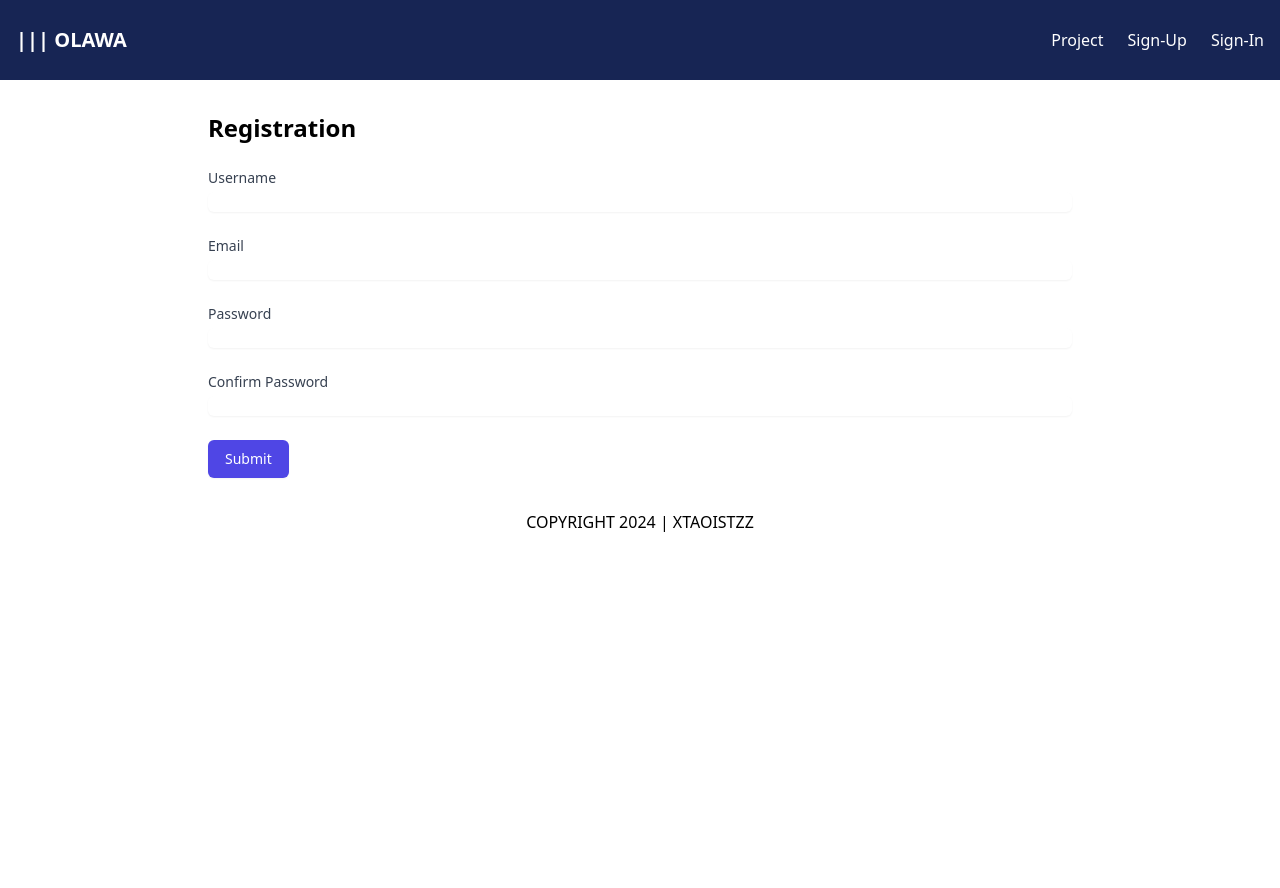
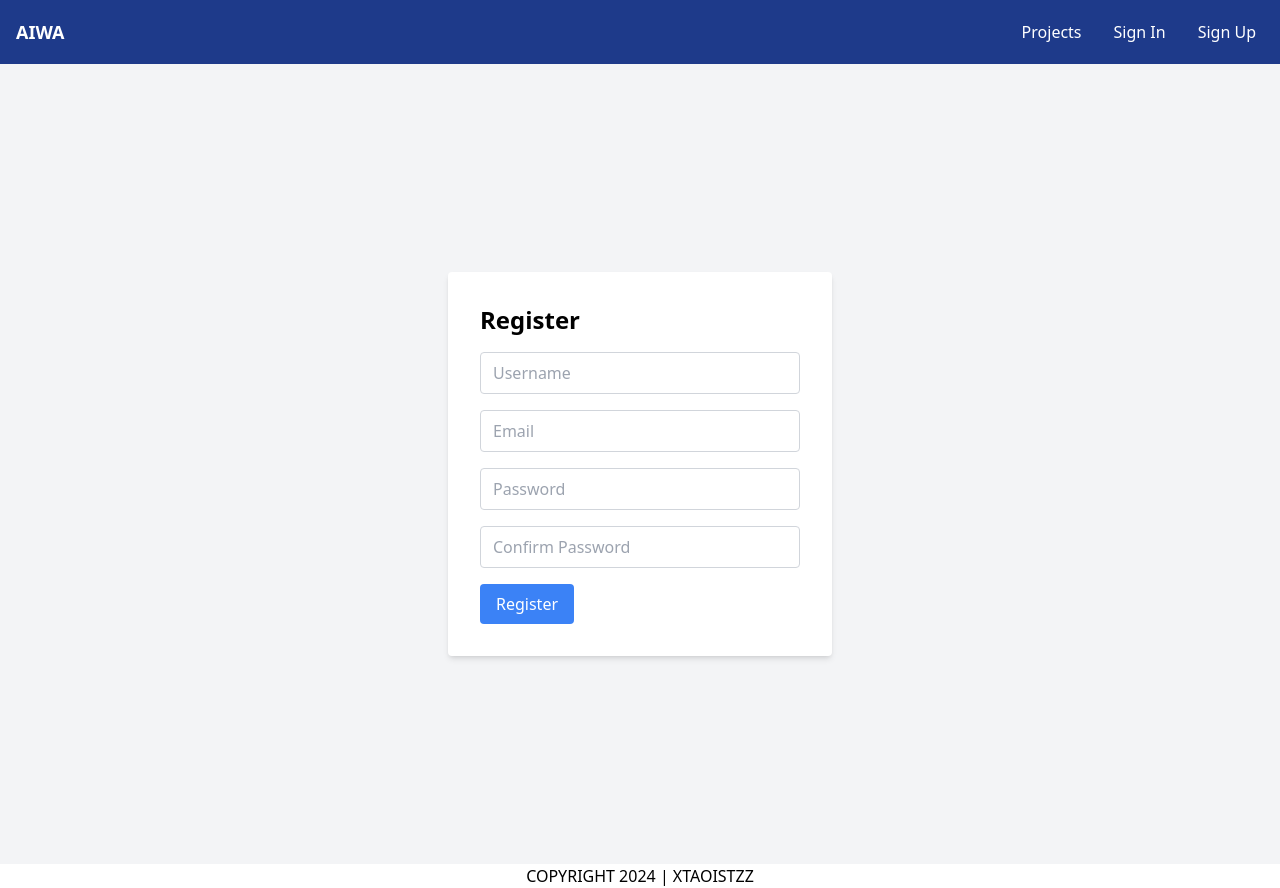
Before and after one commit to xTaoistzz/project-manage, a Next.js app: page /auth/register in a window 1280 px wide. Before the commit the page ends 800 px from the top, so only its background shows below. Built offline with nearby package versions, Linux system fonts and the light colour scheme.

Commit message:
interface

```diff
--- a/app/auth/login/page.tsx
+++ b/app/auth/login/page.tsx
@@ -8,12 +8,12 @@ const Login = () => {
   const [username, setUsername] = useState('');
   const [password, setPassword] = useState('');
   const [response, setResponse] = useState('');
-  const router = useRouter()
+  const router = useRouter();
   const handleSubmit = async (e: React.FormEvent) => {
     e.preventDefault();
-
     try {
-      const { data } = await axios.post(`https://baiat.wattanapong.com/login`, { username, password }, {withCredentials: true});
+      const { data } = await axios.post(`${process.env.BACK_URL}/login`, { username, password }, {withCredentials: true});
+      router.push('/project')
     } catch (error) {
       console.error('Error:', error);
     }
--- a/app/auth/register/page.tsx
+++ b/app/auth/register/page.tsx
@@ -1,111 +1,93 @@
-"use client";
+"use client"
 
-import axios from "axios";
-import { useRouter } from "next/navigation";
-import { use, useState } from "react";
-import dotenv from "dotenv"
-dotenv.config()
+import { useState } from 'react';
+import axios from 'axios';
+import { useRouter } from 'next/navigation';
 
-const Register = () => {
-  const [username, setUsername] = useState("");
-  const [email, setEmail] = useState("");
-  const [password, setPassword] = useState("");
-  const [comPassword, setComPassword] = useState("");
-  const router = useRouter;
+const Register: React.FC = () => {
+  const [formData, setFormData] = useState({
+    username: '',
+    email: '',
+    password: '',
+    comPassword: ''
+  });
+
+  const router = useRouter();
+
+  const handleChange = (e: React.ChangeEvent<HTMLInputElement>) => {
+    const { name, value } = e.target;
+    setFormData(prevState => ({
+      ...prevState,
+      [name]: value
+    }));
+  };
 
   const handleSubmit = async (e: React.FormEvent) => {
     e.preventDefault();
     try {
-      const Register = await axios.post(`https://baiat.wattanapong.com/register`, { username, email, password, comPassword });
-      Response.json(Register)
+      const response = await axios.post(`${process.env.BACK_URL}/register`, formData);
+      console.log(response.data); // Handle success response
+      // Redirect to login page
+      router.push('/auth/login');
     } catch (error) {
-      console.error(error);
+      console.error('Error:', error); // Handle error
     }
   };
+
   return (
-    <>
-      <div className="max-w-4xl mx-auto px-4 py-8">
-        <h1 className="text-2xl font-semibold mb-6">Registration</h1>
-        <form onSubmit={handleSubmit} className="space-y-6">
-          <div>
-            <label
-              htmlFor="username"
-              className="block text-sm font-medium text-gray-700"
-            >
-              Username
-            </label>
+    <div className="bg-gray-100 min-h-screen flex flex-col justify-center items-center">
+      <div className="bg-white p-8 rounded shadow-md w-96">
+        <h2 className="text-2xl font-bold mb-4">Register</h2>
+        <form onSubmit={handleSubmit}>
+          <div className="mb-4">
             <input
               type="text"
               name="username"
-              id="username"
-              required
-              value={username}
-              onChange={(e) => setUsername(e.target.value)}
-              className="mt-1 block w-full rounded-md border-gray-300 shadow-sm focus:border-indigo-500 focus:ring-indigo-500 sm:text-sm"
+              value={formData.username}
+              onChange={handleChange}
+              placeholder="Username"
+              className="border border-gray-300 rounded px-3 py-2 w-full"
             />
           </div>
-          <div>
-            <label
-              htmlFor="email"
-              className="block text-sm font-medium text-gray-700"
-            >
-              Email
-            </label>
+          <div className="mb-4">
             <input
-              type="text"
+              type="email"
               name="email"
-              id="email"
-              required
-              value={email}
-              onChange={(e) => setEmail(e.target.value)}
-              className="mt-1 block w-full rounded-md border-gray-300 shadow-sm focus:border-indigo-500 focus:ring-indigo-500 sm:text-sm"
+              value={formData.email}
+              onChange={handleChange}
+              placeholder="Email"
+              className="border border-gray-300 rounded px-3 py-2 w-full"
             />
           </div>
-          <div>
-            <label
-              htmlFor="password"
-              className="block text-sm font-medium text-gray-700"
-            >
-              Password
-            </label>
+          <div className="mb-4">
             <input
               type="password"
               name="password"
-              id="password"
-              required
-              value={password}
-              onChange={(e) => setPassword(e.target.value)}
-              className="mt-1 block w-full rounded-md border-gray-300 shadow-sm focus:border-indigo-500 focus:ring-indigo-500 sm:text-sm"
+              value={formData.password}
+              onChange={handleChange}
+              placeholder="Password"
+              className="border border-gray-300 rounded px-3 py-2 w-full"
             />
           </div>
-          <div>
-            <label
-              htmlFor="comPassword"
-              className="block text-sm font-medium text-gray-700"
-            >
-              Confirm Password
-            </label>
+          <div className="mb-4">
             <input
               type="password"
               name="comPassword"
-              id="comPassword"
-              required
-              value={comPassword}
-              onChange={(e) => setComPassword(e.target.value)}
-              className="mt-1 block w-full rounded-md border-gray-300 shadow-sm focus:border-indigo-500 focus:ring-indigo-500 sm:text-sm"
+              value={formData.comPassword}
+              onChange={handleChange}
+              placeholder="Confirm Password"
+              className="border border-gray-300 rounded px-3 py-2 w-full"
             />
           </div>
-          <div>
           <button
             type="submit"
-            className="inline-flex justify-center py-2 px-4 border border-transparent shadow-sm text-sm font-medium rounded-md text-white bg-indigo-600 hover:bg-indigo-700 focus:outline-none focus:ring-2 focus:ring-offset-2 focus:ring-indigo-500"
+            className="bg-blue-500 hover:bg-blue-600 text-white px-4 py-2 rounded"
           >
-            Submit
+            Register
           </button>
-        </div>
         </form>
       </div>
-    </>
+    </div>
   );
 };
 
--- a/app/components/Navbar.tsx
+++ b/app/components/Navbar.tsx
@@ -1,29 +1,30 @@
-import Link from "next/link";
+import Link from 'next/link';
 
-export default function Navbar() {
+const Navbar: React.FC = () => {
   return (
-    <>
-      <div className="w-full h-20 bg-blue-950 sticky top-0">
-        <div className="container mx-auto px-4 h-full">
-          <div className="flex justify-between items-center h-full">
-            <Link href="/">
-              <div className="text-white font-semibold text-xl">||| OLAWA</div>
-            </Link>
-
-            <ul className="hidden md:flex gap-x-6 text-white">
-              <li>
-                <Link href="/project/create">Project</Link>
-              </li>
-              <li>
-                <Link href="/auth/register">Sign-Up</Link>
-              </li>
-              <li>
-                <Link href="/auth/login">Sign-In</Link>
-              </li>
-            </ul>
-          </div>
+    <nav className="bg-blue-900 p-4 flex justify-between items-center">
+      <div>
+        <span className="text-white text-lg font-bold">AIWA</span>
+      </div>
+      <div className="flex space-x-4">
+        <div className="nav-item">
+          <Link href="/project">
+            <div className="text-white cursor-pointer hover:bg-blue-800 transition duration-200 rounded px-2 py-1">Projects</div>
+          </Link>
+        </div>
+        <div className="nav-item">
+          <Link href="/auth/login">
+            <div className="text-white cursor-pointer hover:bg-blue-800 transition duration-200 rounded px-2 py-1">Sign In</div>
+          </Link>
+        </div>
+        <div className="nav-item">
+          <Link href="/auth/register">
+            <div className="text-white cursor-pointer hover:bg-blue-800 transition duration-200 rounded px-2 py-1">Sign Up</div>
+          </Link>
         </div>
       </div>
-    </>
+    </nav>
   );
-}
+};
+
+export default Navbar;
--- a/app/page.tsx
+++ b/app/page.tsx
@@ -1,13 +1,24 @@
-"use client"
-import dotenv from "dotenv"
-dotenv.config()
+import Link from 'next/link';
 
-export default function Home(){
-    return (
-        <>
-        <div>
-            This is Home Page
+const Home: React.FC = () => {
+  return (
+    <div className="bg-gray-100 min-h-screen flex flex-col justify-center items-center">
+      <h1 className="text-4xl font-bold mb-4">Welcome to AIWA!</h1>
+      <p className="text-lg text-gray-700 mb-8">Your one-stop destination for all AI needs.</p>
+      <div className="flex space-x-4">
+        <div className="bg-blue-500 hover:bg-blue-600 text-white px-6 py-2 rounded-lg cursor-pointer">
+          <Link href="/auth/login">
+            <span>Sign In</span>
+          </Link>
         </div>
-        </>
-    )
-}
+        <div className="bg-gray-700 hover:bg-gray-800 text-white px-6 py-2 rounded-lg cursor-pointer">
+          <Link href="/auth/register">
+            <span>Sign Up</span>
+          </Link>
+        </div>
+      </div>
+    </div>
+  );
+};
+
+export default Home;
--- a/app/project/create/page.tsx
+++ b/app/project/create/page.tsx
@@ -15,7 +15,7 @@ const Create = () => {
   const handleSubmit = async (e: React.FormEvent) => {
     e.preventDefault();
     try {
-      await axios.post(`https://baiat.wattanapong.com/createProject`, { project_name, description } , {withCredentials : true});
+      await axios.post(`${process.env.BACK_URL}/createProject`, { project_name, description } , {withCredentials : true});
     } catch (error) {
       console.error(error);
     }
--- a/app/project/page.tsx
+++ b/app/project/page.tsx
@@ -1,15 +1,65 @@
-// "use client";
+"use client";
+import { useState, useEffect } from 'react';
+import axios from 'axios';
+import Link from 'next/link';
 
+interface Project {
+  id: number;
+  name: string;
+  description: string;
+}
+
+const Projects: React.FC = () => {
+  const [projects, setProjects] = useState<any[]>([]);
+
+  useEffect(() => {
+    const fetchData = async () => {
+      try {
+        const response = await axios.get(`${process.env.BACK_URL}/allProject`, {withCredentials:true});
+        setProjects(response.data);
+      } catch (error) {
+        console.error('Error:', error); // Handle error
+      }
+    };
+
+    fetchData();
+  }, []);
+
+  return (
+    <div className="bg-gray-100 min-h-screen flex flex-col justify-center items-center">
+      <div className="bg-white p-8 rounded shadow-md w-full max-w-screen-lg">
+        <h2 className="text-2xl font-bold mb-4">Projects</h2>
+        <div className="grid grid-cols-3 gap-4">
+          {projects.map(project => (
+            <div key={project.id} className="border border-gray-200 rounded p-4">
+              <Link href="/">
+                <div className='rounded p-4 hover:shadow-lg transition duration-300 ease-in-out'>
+                  <h1 className="text-lg font-semibold mb-2">{project.project_name}</h1>
+                  <p className="text-gray-700">{project.description}</p>
+                </div>
+              </Link>
+
+            </div>
+          ))}
+        </div>
+      </div>
+    </div>
+  );
+};
+
+export default Projects;
 // import React, { useEffect, useState } from "react";
 // import axios from "axios";
 // import Link from "next/link";
 
 // export default function Home() {
+//   const [data, setData] = useState<any[]>([]);
 
 //   const fetchProjects = async () => {
 //     try {
-//       const response = await axios.get("http://localhost:5000/allProject");
-//       setProjects(response.data);
+//         const response = await axios.get(`${process.env.BACK_URL}/allProject`, {withCredentials: true})
+//         setData(response.data)
+//         console.log(response.data)
 //     } catch (error) {
 //       console.log("error", error);
 //     }
@@ -37,22 +87,34 @@
 //                   scope="col"
 //                   className="px-6 py-3 text-left text-xs font-medium text-gray-500 uppercase tracking-wider"
 //                 >
-//                   Type
+//                   Description
 //                 </th>
 //                 <th
 //                   scope="col"
 //                   className="px-6 py-3 text-left text-xs font-medium text-gray-500 uppercase tracking-wider"
 //                 >
-//                   Author
+
 //                 </th>
+
 //               </tr>
 //             </thead>
 //             <tbody className="bg-white divide-y divide-gray-200">
-//               {projects.map((project: any) => (
-//                 <tr key={project.id}>
+//               {data.map((item, index) => (
+//                 <tr key={index}>
 //                   <td className="px-6 py-4 whitespace-nowrap">
 //                     <div className="text-sm font-medium text-gray-900">
-//                       {project_name}
+//                       {item.project_name}
+//                     </div>
+//                   </td>
+//                   <td className="px-6 py-4 whitespace-nowrap">
+//                     <div className="text-sm font-medium text-gray-900">
+//                       {item.description}
+//                     </div>
+//                   </td>
+//                   <td className="px-6 py-4 whitespace-nowrap">
+//                     <div className="text-sm font-medium text-gray-900">
+//                       <Link href="project/edit/{item.idproject}" target="_blank">Edit</Link> |
+//                       <Link href="project/delete/{item.idproject}" target="_blank">Delete</Link>
 //                     </div>
 //                   </td>
 //                 </tr>
--- a/next.config.mjs
+++ b/next.config.mjs
@@ -1,4 +1,8 @@
 /** @type {import('next').NextConfig} */
-const nextConfig = {};
+const nextConfig = {
+    env: {
+        BACK_URL : 'http://localhost:5000'
+    }
+};
 
 export default nextConfig;
```
Also changed, not shown: app/components/Card.tsx (deleted, +0 -20 lines), app/project/page2.tsx (added), 1 other file (tests, documents, lock files or other folders).
